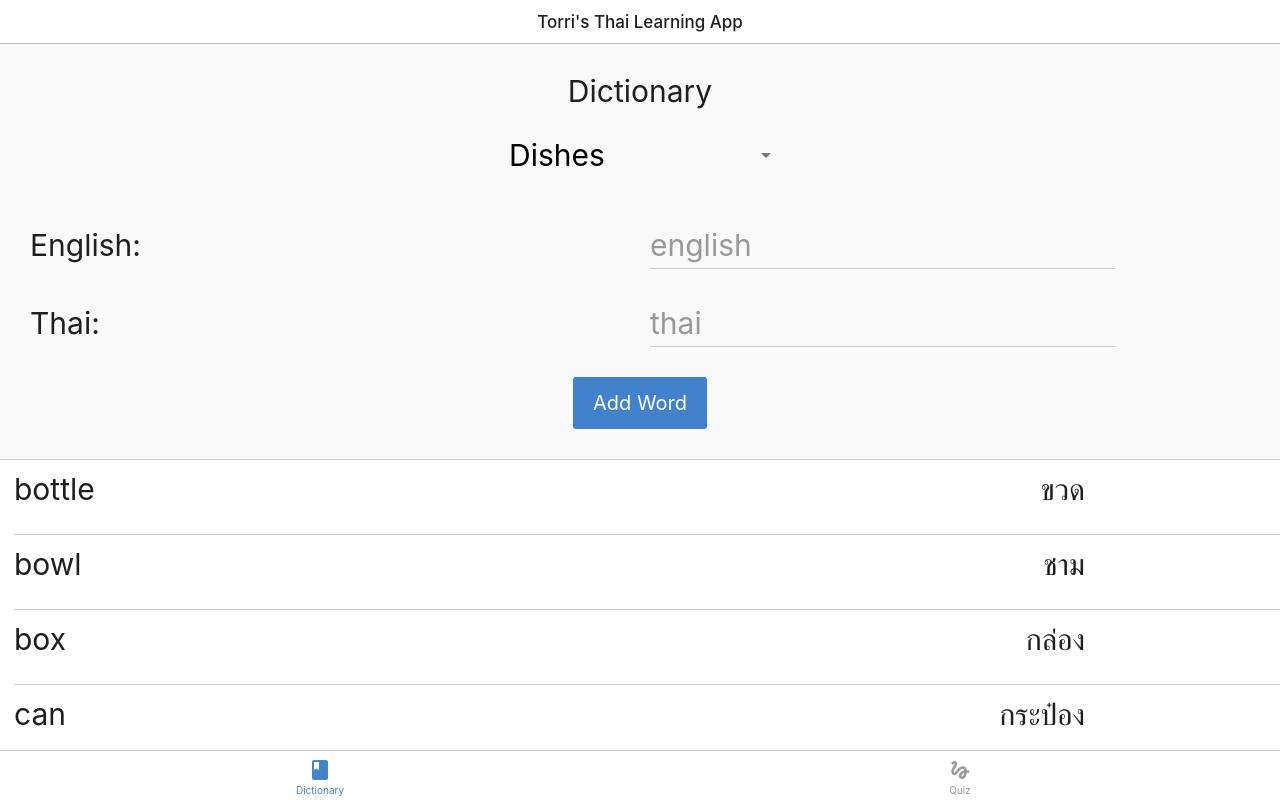
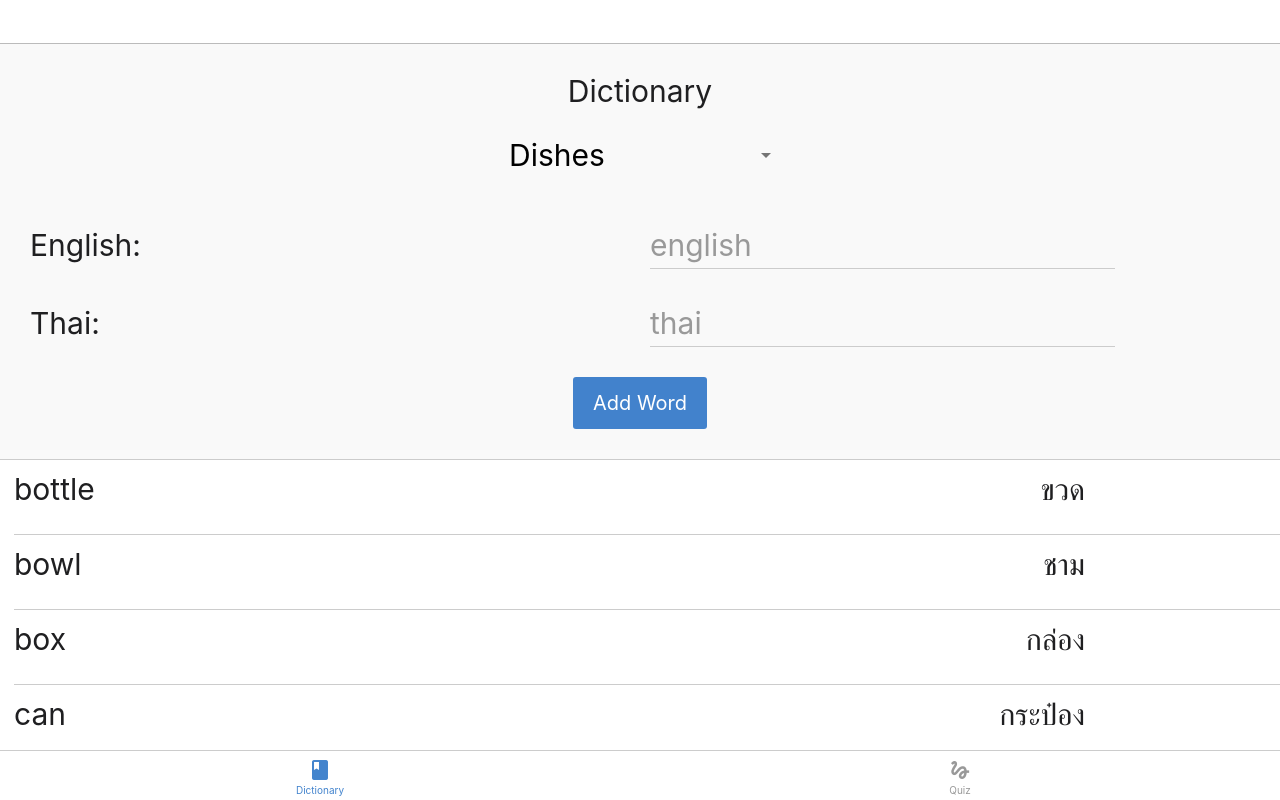
Before and after one commit to pouleyKetchoupp/LanguageApp, a browser extension: page www/index.html in a window 1280 px wide. Drawn offline with Linux system fonts and the light colour scheme; files whose address does not match are found by name.

Commit message:
* removed top bar title

```diff
--- a/www/index.html
+++ b/www/index.html
@@ -69,7 +69,7 @@
 <body>
   <ons-page ng-controller="AppController as app">
     <ons-toolbar>
-      <div class="center">Torri's Thai Learning App</div>
+      <div class="center"> </div>
     </ons-toolbar>
 
     <ons-tabbar position="auto">
```
